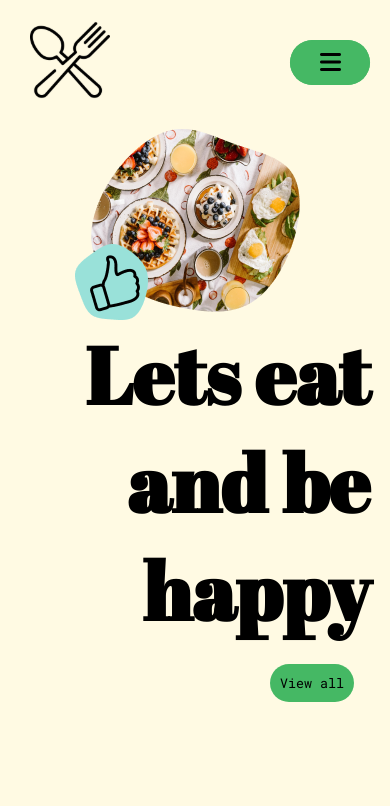
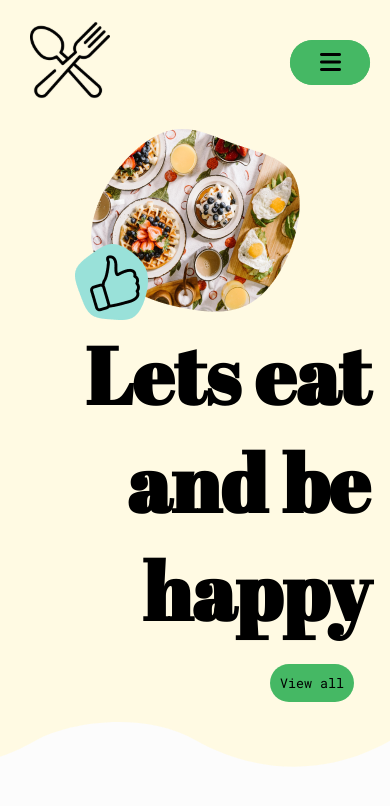
Before and after one commit to CeceStar/recipes-webpage, a React (Create React App) app: page / in a window 390 px wide. Shown: the top 806 px of the page. Built offline with nearby package versions, Linux system fonts and the light colour scheme; no server answers.

Commit message:
Fixed wavy line on mobil devices, was display none

```diff
--- a/src/assets/styles/pages/_mainpage.scss
+++ b/src/assets/styles/pages/_mainpage.scss
@@ -1,6 +1,6 @@
 .landing-hero-container {
   position: relative;
-  height: 100%;
+  height: 670px;
   background-color: $bright-yellow;
 }
 
@@ -44,7 +44,7 @@
 }
 
 .wavy-line-hero {
-  display: none;
+  width: 100%;
 }
 
 @media only screen and (min-width: 640px) {
--- a/src/assets/styles/styles.css
+++ b/src/assets/styles/styles.css
@@ -438,7 +438,7 @@ button {
 
 .landing-hero-container {
   position: relative;
-  height: 100%;
+  height: 670px;
   background-color: #FFFAE3;
 }
 
@@ -479,7 +479,7 @@ button {
 }
 
 .wavy-line-hero {
-  display: none;
+  width: 100%;
 }
 
 @media only screen and (min-width: 640px) {
```
Also changed, not shown: 1 other file (tests, documents, lock files or other folders).
